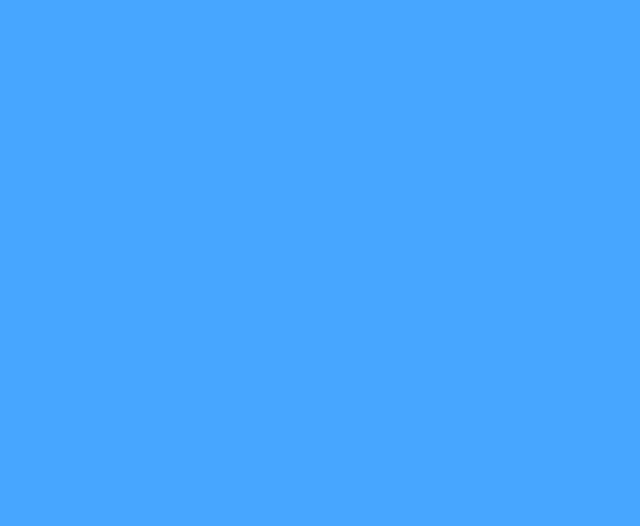
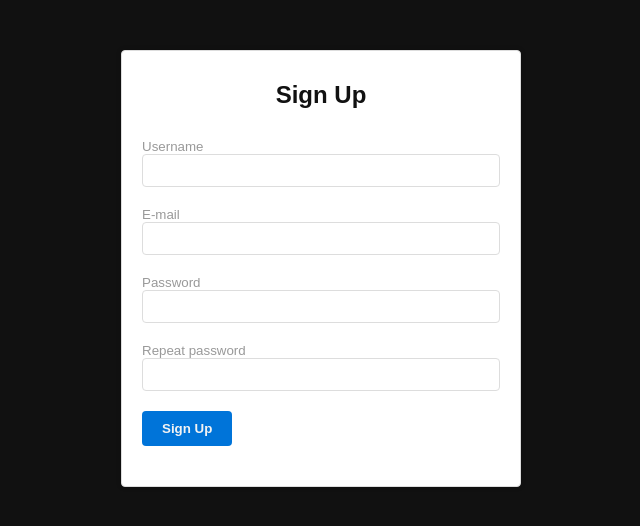
Before and after one commit to cristovaofabio/CursoTypeScript, a website built with webpack: page introduction/frontend/index.html in a window 1280 px wide. Shown: the whole page, without its empty margins (319-959 px from the left). Built offline with nearby package versions, Linux system fonts and the light colour scheme.

Commit message:
validate form

```diff
--- a/introduction/frontend/assets/css/style.css
+++ b/introduction/frontend/assets/css/style.css
@@ -1,3 +1,104 @@
-body{
-    background: rgb(71, 166, 255);
-}
+:root {
+    --dark-color: #111;
+    --light-color: #f3f3f3;
+    --medium-color: #bbb;
+    --border-color: #ddd;
+    --main-color: #0074D9;
+    --error-color: #FF4136;
+    --border-radius: 4px;
+  }
+
+  * {
+    margin: 0;
+    padding: 0;
+    outline: none;
+    box-sizing: border-box;
+  }
+
+  body {
+    background-color: var(--dark-color);
+    font-family: sans-serif;
+    color: var(--dark-color);
+  }
+
+  .container {
+    display: flex;
+    align-items: center;
+    justify-content: center;
+    margin: 50px auto;
+  }
+
+  .form {
+    padding: 20px;
+    background: #fff;
+    width: 100%;
+    max-width: 400px;
+    box-shadow: 0 0 5px rgba(0, 0, 0, .2);
+    border-radius: var(--border-radius);
+    border: 1px solid var(--border-color);
+    margin: auto 20px;
+  }
+
+  .form h2 {
+    padding: 10px 0 30px;
+    text-align: center;
+  }
+
+  .form .form-fields {
+    margin: 0 0 20px;
+  }
+
+  .form label {
+    display: block;
+    font-size: 10pt;
+    color: #999;
+  }
+
+  ::placeholder {
+    color: #ddd;
+    font-size: 10pt;
+  }
+
+  .form input[type] {
+    width: 100%;
+    border: 1px solid var(--border-color);
+    font-size: 18px;
+    padding: 5px 10px;
+    border-radius: var(--border-radius);
+    transition: border 300ms ease-in-out;
+  }
+
+  .form input[type]:focus {
+    border-color: var(--medium-color);
+  }
+
+  .form button {
+    border: none;
+    background: var(--main-color);
+    padding: 10px 20px;
+    cursor: pointer;
+    font-weight: 700;
+    color: var(--light-color);
+    border-radius: var(--border-radius);
+    transition: filter 300ms ease-in-out;
+  }
+
+  .form button:hover {
+    filter: brightness(80%);
+  }
+
+  .form .error-message {
+    font-size: 9pt;
+    padding: 5px 0;
+    color: var(--error-color);
+    font-style: italic;
+    display: none;
+  }
+
+  .form .show-error-message .error-message {
+    display: block;
+  }
+
+  .form .show-error-message input[type] {
+    border-color: var(--error-color);
+  }
--- a/introduction/frontend/index.html
+++ b/introduction/frontend/index.html
@@ -1,14 +1,51 @@
 <!DOCTYPE html>
 <html lang="en">
+
 <head>
     <meta charset="UTF-8">
     <meta http-equiv="X-UA-Compatible" content="IE=edge">
     <meta name="viewport" content="width=device-width, initial-scale=1.0">
-    <title>Document</title>
+    <title>Create new account</title>
     <link rel="stylesheet" href="assets/css/style.css">
 </head>
+
 <body>
+
+    <div class="container">
+        <form action="" id="form" class="form">
+            <h2>Sign Up</h2>
+
+            <div class="form-fields">
+                <label for="username">Username</label>
+                <input type="text" name="username" class="username" id="username">
+                <span class="error-message">Invalid field</span>
+            </div>
+
+            <div class="form-fields">
+                <label for="email">E-mail</label>
+                <input type="email" name="email" class="email" id="email">
+                <span class="error-message">Invalid field</span>
+            </div>
+
+            <div class="form-fields">
+                <label for="username">Password</label>
+                <input type="password" name="password" class="password" id="password">
+                <span class="error-message">Invalid field</span>
+            </div>
+
+            <div class="form-fields">
+                <label for="username">Repeat password</label>
+                <input type="password" name="password2" class="password2" id="password2">
+                <span class="error-message">Invalid field</span>
+            </div>
+
+            <div class="form-fields">
+                <button type="submit">Sign Up</button>
+            </div>
+        </form>
+    </div>
 
     <script src="assets/js/bundle.js"></script>
 </body>
+
 </html>
--- a/introduction/package.json
+++ b/introduction/package.json
@@ -12,6 +12,7 @@
   "author": "",
   "license": "ISC",
   "devDependencies": {
+    "@types/validator": "^13.7.2",
     "ts-loader": "^9.2.8",
     "ts-node": "^10.7.0",
     "typescript": "^4.6.3",
@@ -19,6 +20,7 @@
     "webpack-cli": "^4.9.2"
   },
   "dependencies": {
-    "@types/node": "^17.0.23"
+    "@types/node": "^17.0.23",
+    "validator": "^13.7.0"
   }
 }
--- a/introduction/src/index.ts
+++ /dev/null
@@ -1 +0,0 @@
-console.log('oi');
--- /dev/null
+++ b/introduction/src/test_webpack/form-control.ts
@@ -0,0 +1,58 @@
+import isEmail from "validator/lib/isEmail";
+
+const SHOW_ERROR_MESSAGES = 'show-error-message';
+
+const form = document.querySelector('.form') as HTMLFormElement;
+const username = document.querySelector('.username') as HTMLInputElement;
+const email = document.querySelector('.email') as HTMLInputElement;
+const password = document.querySelector('.password') as HTMLInputElement;
+const password2 = document.querySelector('.password2') as HTMLInputElement;
+
+form.addEventListener(
+    'submit',
+    function (event) {
+        event.preventDefault();
+        hideErrorMessages(this);
+        checkForEmptyFields(username, email, password, password2);
+        checkEmail(email);
+        checkEqualPasswords(password, password2);
+        if (shouldSendForm(this)) console.log('Sent Form!!!');
+    }
+);
+
+function checkEqualPasswords(password: HTMLInputElement, password2: HTMLInputElement): void {
+    if (password.value !== password2.value) {
+        showErrorMessage(password, 'different passwords');
+        showErrorMessage(password2, 'different passwords');
+    }
+}
+
+function checkEmail(input: HTMLInputElement): void {
+    if (!isEmail(input.value)) showErrorMessage(input, 'invalid email');
+
+}
+
+function checkForEmptyFields(...inputs: HTMLInputElement[]): void {
+    inputs.forEach(input => {
+        if (!input.value) showErrorMessage(input, 'this field can not be empty')
+    });
+}
+
+function hideErrorMessages(form: HTMLFormElement): void {
+    form.querySelectorAll('.' + SHOW_ERROR_MESSAGES)
+        .forEach(item => item.classList.remove(SHOW_ERROR_MESSAGES));
+}
+
+function showErrorMessage(input: HTMLInputElement, msg: string): void {
+    const formFields = input.parentElement as HTMLDivElement;
+    const errorMessage = formFields.querySelector('.error-message') as HTMLSpanElement;
+    errorMessage.innerHTML = msg;
+    formFields.classList.add(SHOW_ERROR_MESSAGES);
+}
+
+function shouldSendForm(form: HTMLFormElement): boolean {
+    let send = true;
+    form.querySelectorAll('.' + SHOW_ERROR_MESSAGES).forEach(() => (send = false));
+
+    return send;
+}
--- a/introduction/src/test_webpack/index.ts
+++ b/introduction/src/test_webpack/index.ts
@@ -0,0 +1 @@
+import './form-control';
```
